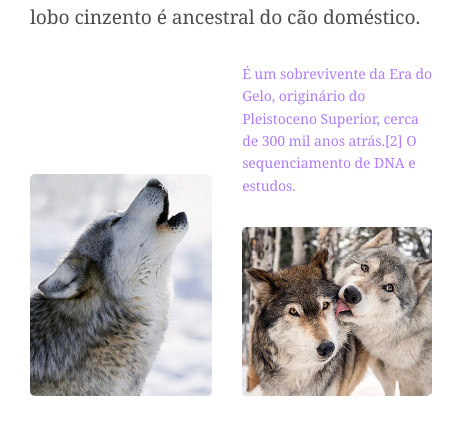
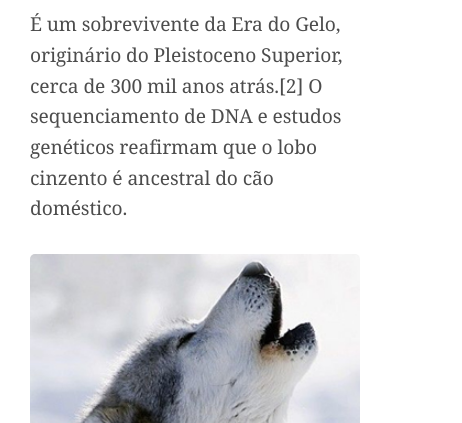
Before and after one commit to fernandomazola-student/Origamid-Curso-GridLayout, a plain HTML site: page index.html in a window 390 px wide. Shown: the part 628-1051 px from the top of the page, 462 px wide, since content can reach past the window. Drawn offline with Linux system fonts and the light colour scheme; a web font is replaced by a local one.

Commit message:
Finalizado todas as adptações mobiles

```diff
--- a/scss/components/_reset.scss
+++ b/scss/components/_reset.scss
@@ -18,7 +18,7 @@ ul{
 }
 
 img{
-    max-width: 100%;
+    width: 100%;
     display: block;
     border-radius: 5px;
 }
--- a/scss/style.scss
+++ b/scss/style.scss
@@ -199,6 +199,7 @@
         padding: 30px;
         align-content: start;
         grid-gap: 30px;
+        grid-template-columns: repeat(auto-fit, minmax(150px,1fr));
     }
 
     /* FOOTER */
@@ -290,3 +291,12 @@
         }
     }
 }
+
+
+@media (max-width: 600px){
+    .estrutura{
+        .content{
+            grid-template-columns: auto;
+        }
+    }
+}
```
Also changed, not shown: css/style.css, 1 other file.
